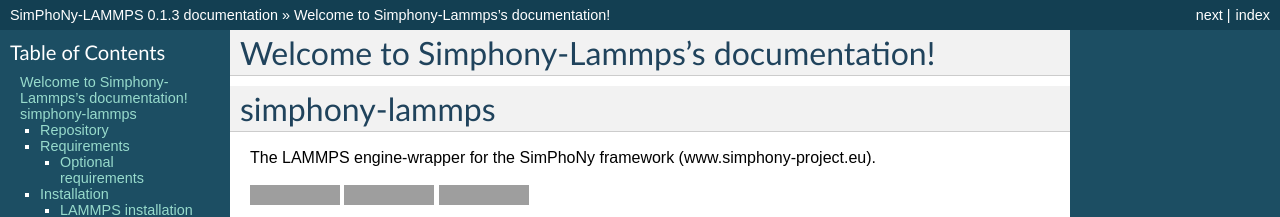
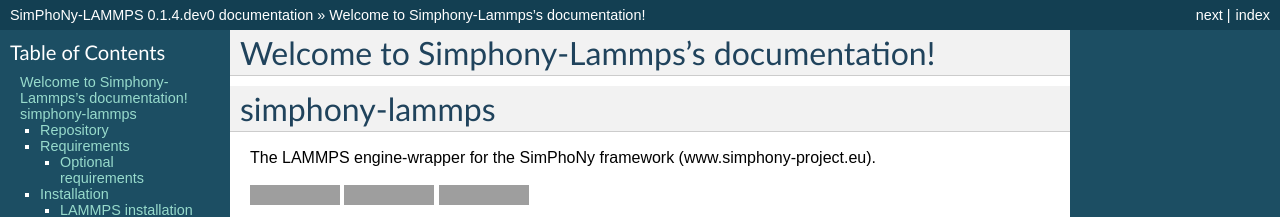
Before and after one commit to simphony/simphony-lammps, a Sphinx documentation site: the page built from doc/source/index.rst, in a window 1280 px wide and 900 px high. Shown: the top 217 px of the window. Built offline with Sphinx 7.4.7, drawn with Linux system fonts in a browser that asks for light colours; some of the changed text lies outside the part shown; grey boxes are pictures that could not be loaded.

Commit message:
set to next development version  (0.1.4dev)

```diff
--- a/doc/source/conf.py
+++ b/doc/source/conf.py
@@ -76,9 +76,9 @@
 # built documents.
 #
 # The short X.Y version.
-version = '0.1.3'
+version = '0.1.4'
 # The full version, including alpha/beta/rc tags.
-release = '0.1.3'
+release = '0.1.4.dev0'
 
 # The language for content autogenerated by Sphinx. Refer to documentation
 # for a list of supported languages.
--- a/setup.py
+++ b/setup.py
@@ -5,7 +5,7 @@
 with open('README.rst', 'r') as readme:
     README_TEXT = readme.read()
 
-VERSION = '0.1.3'
+VERSION = '0.1.4.dev0'
 
 
 def write_version_py(filename=None):
```
